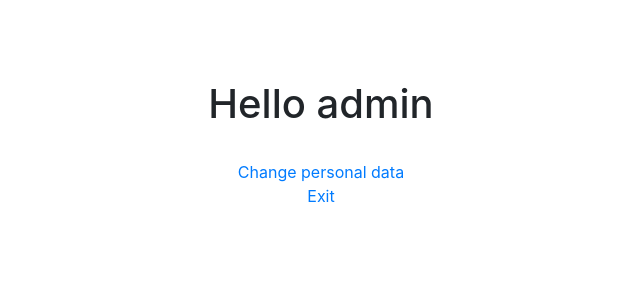
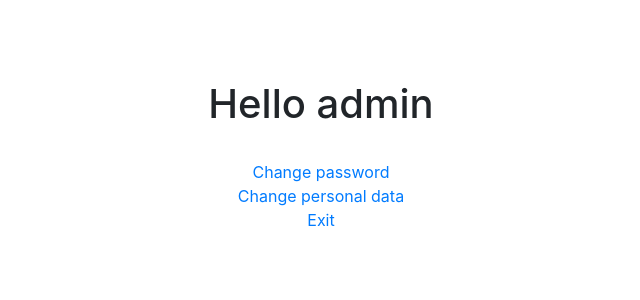
Before and after one commit to eugenesamoylovdev/django_user_auth, a Django app: page /accounts/profile/ in a window 1280 px wide. Shown: the top 300 px of the page, without its empty margins (319-959 px from the left). Run offline with Django 3.2, Linux system fonts and the light colour scheme; a user stored in the database is signed in; some libraries are stand-ins or nearby versions.

Commit message:
added password change form

```diff
--- a/django_user_auth/accounts/templates/accounts/profile.html
+++ b/django_user_auth/accounts/templates/accounts/profile.html
@@ -4,6 +4,7 @@
 {% block content %}
 
     <h1>Hello {{ user.username }}</h1> <br>
+    <a href="{% url 'accounts:password_change' %}">Change password</a><br>
     <a href="{% url 'accounts:profile_change' %}">Change personal data</a><br>
     <a href="{% url 'accounts:logout' %}">Exit</a>
 
--- a/django_user_auth/accounts/urls.py
+++ b/django_user_auth/accounts/urls.py
@@ -1,10 +1,12 @@
 from django.urls import path
-from .views import profile, AccountsLoginView, AccountsLogoutView, ChangeUserInfoViews
+from .views import profile, AccountsLoginView, AccountsLogoutView, ChangeUserInfoViews, AccountsPasswordChangeView
 
 app_name = 'accounts'
 urlpatterns = [
+    path('', profile, name='profile'),
     path('login/', AccountsLoginView.as_view(), name='login'),
     path('logout/', AccountsLogoutView.as_view(), name='logout'),
     path('profile/', profile, name='profile'),
     path('profile/change/', ChangeUserInfoViews.as_view(), name='profile_change'),
+    path('password/change/', AccountsPasswordChangeView.as_view(), name='password_change'),
 ]
--- a/django_user_auth/accounts/views.py
+++ b/django_user_auth/accounts/views.py
@@ -2,6 +2,7 @@ from django.shortcuts import render
 from django.contrib.auth.views import LoginView, LogoutView
 from django.contrib.auth.decorators import login_required
 from django.contrib.auth.mixins import LoginRequiredMixin
+from django.contrib.auth.views import PasswordChangeView
 
 from django.views.generic.edit import UpdateView
 from django.contrib.messages.views import SuccessMessageMixin
@@ -40,3 +41,8 @@ class ChangeUserInfoViews(SuccessMessageMixin, LoginRequiredMixin, UpdateView):
 @login_required
 def profile(request):
     return render(request, 'accounts/profile.html')
+
+class AccountsPasswordChangeView(SuccessMessageMixin, LoginRequiredMixin, PasswordChangeView):
+    template_name = 'accounts/password_change.html'
+    success_url = reverse_lazy('accounts:profile')
+    success_message = 'Password is changed'
```
Also changed, not shown: django_user_auth/accounts/templates/accounts/password_change.html (added, +15 -0 lines), django_user_auth/db.sqlite3.
